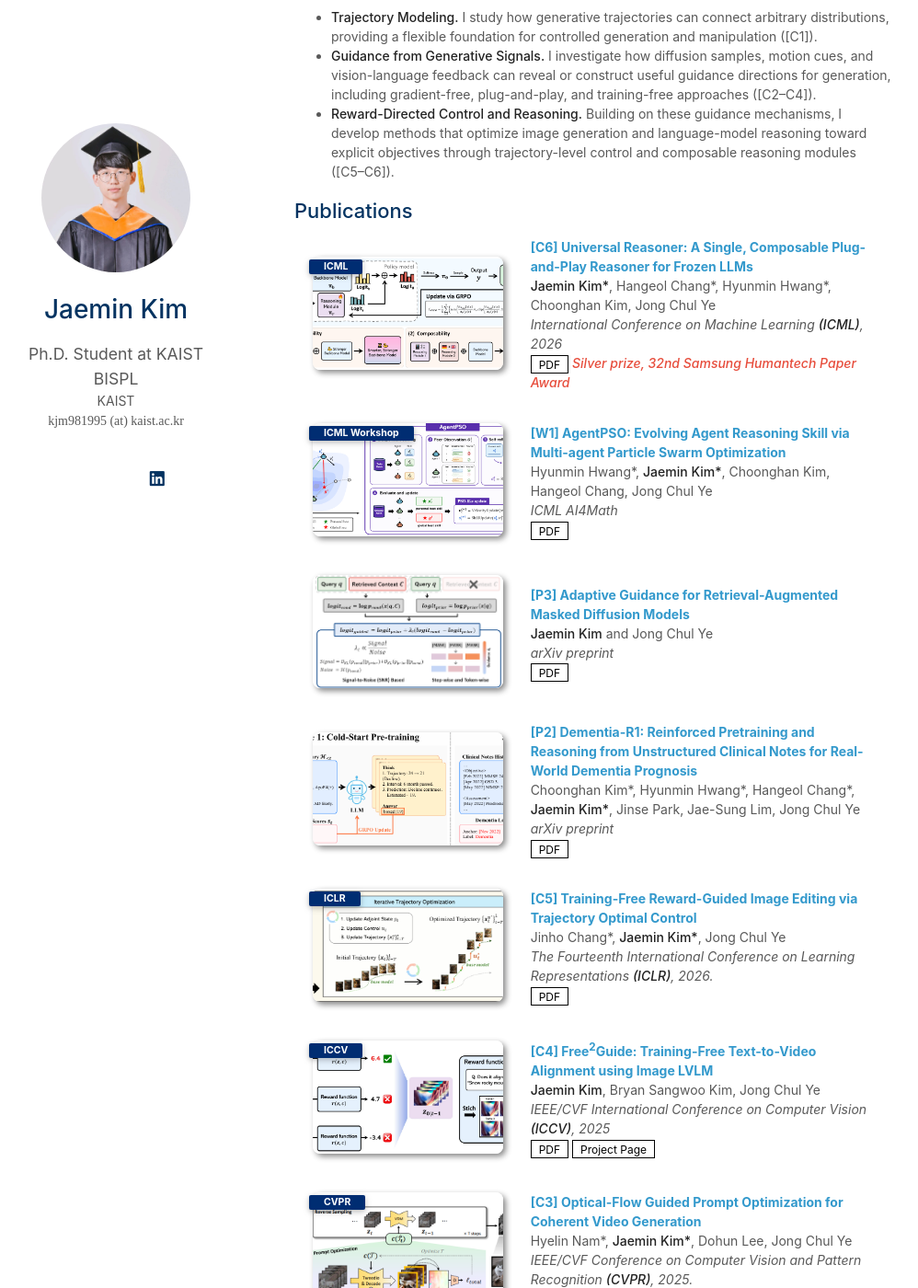
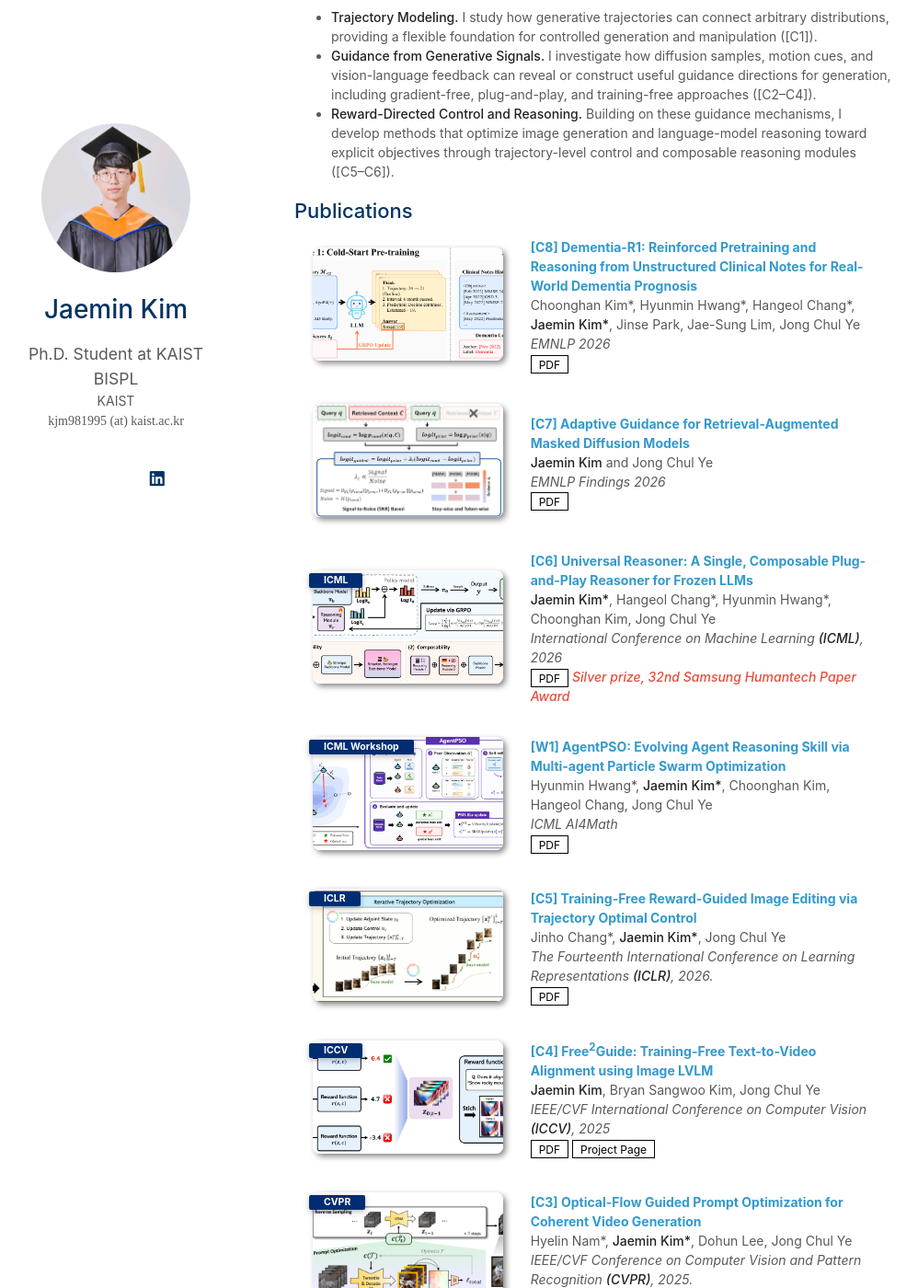
Before and after one commit to kjm981995/kjm981995.github.io, a Jekyll site: the page built from index.md, in a window 1280 px wide and 1400 px high, scrolled down 685 px. Shown: the whole window at 92% size, without its empty margins (150-1148 px from the left). Built offline with Jekyll 4.4.1, drawn with Linux system fonts in a browser that asks for light colours; a style sheet for code colours, icons or effects is not loaded; our own code applies the rules of GitHub Pages for plain Markdown files; part of the change alters nothing that is shown.

Commit message:
Update publications.yml

```diff
--- a/_data/publications.yml
+++ b/_data/publications.yml
@@ -1,4 +1,17 @@
 main:
+
+  - title: "[C8] Dementia-R1: Reinforced Pretraining and Reasoning from Unstructured Clinical Notes for Real-World Dementia Prognosis"
+    authors: Choonghan Kim*, Hyunmin Hwang*, Hangeol Chang*, <strong>Jaemin Kim*</strong>, Jinse Park, Jae-Sung Lim, Jong Chul Ye
+    conference: EMNLP 2026
+    pdf: https://arxiv.org/abs/2601.03018
+    image: ./assets/img/dementia_r1.png
+
+  - title: "[C7] Adaptive Guidance for Retrieval-Augmented Masked Diffusion Models"
+    authors: <strong>Jaemin Kim</strong> and Jong Chul Ye
+    conference: EMNLP Findings 2026
+    pdf: https://arxiv.org/abs/2603.17677
+    image: ./assets/img/aram.png
+
   - title: "[C6] Universal Reasoner: A Single, Composable Plug-and-Play Reasoner for Frozen LLMs"
     authors: <strong>Jaemin Kim*</strong>, Hangeol Chang*, Hyunmin Hwang*, Choonghan Kim, Jong Chul Ye
     conference_short: ICML
@@ -13,18 +26,6 @@ main:
     conference: ICML AI4Math
     pdf: https://arxiv.org/abs/2605.08704
     image: ./assets/img/agentpso.png
-
-  - title: "[P3] Adaptive Guidance for Retrieval-Augmented Masked Diffusion Models"
-    authors: <strong>Jaemin Kim</strong> and Jong Chul Ye
-    conference: arXiv preprint
-    pdf: https://arxiv.org/abs/2603.17677
-    image: ./assets/img/aram.png
-
-  - title: "[P2] Dementia-R1: Reinforced Pretraining and Reasoning from Unstructured Clinical Notes for Real-World Dementia Prognosis"
-    authors: Choonghan Kim*, Hyunmin Hwang*, Hangeol Chang*, <strong>Jaemin Kim*</strong>, Jinse Park, Jae-Sung Lim, Jong Chul Ye
-    conference: arXiv preprint
-    pdf: https://arxiv.org/abs/2601.03018
-    image: ./assets/img/dementia_r1.png
 
   - title: "[C5] Training-Free Reward-Guided Image Editing via Trajectory Optimal Control"
     authors: Jinho Chang*, <strong>Jaemin Kim*</strong>, Jong Chul Ye
```
